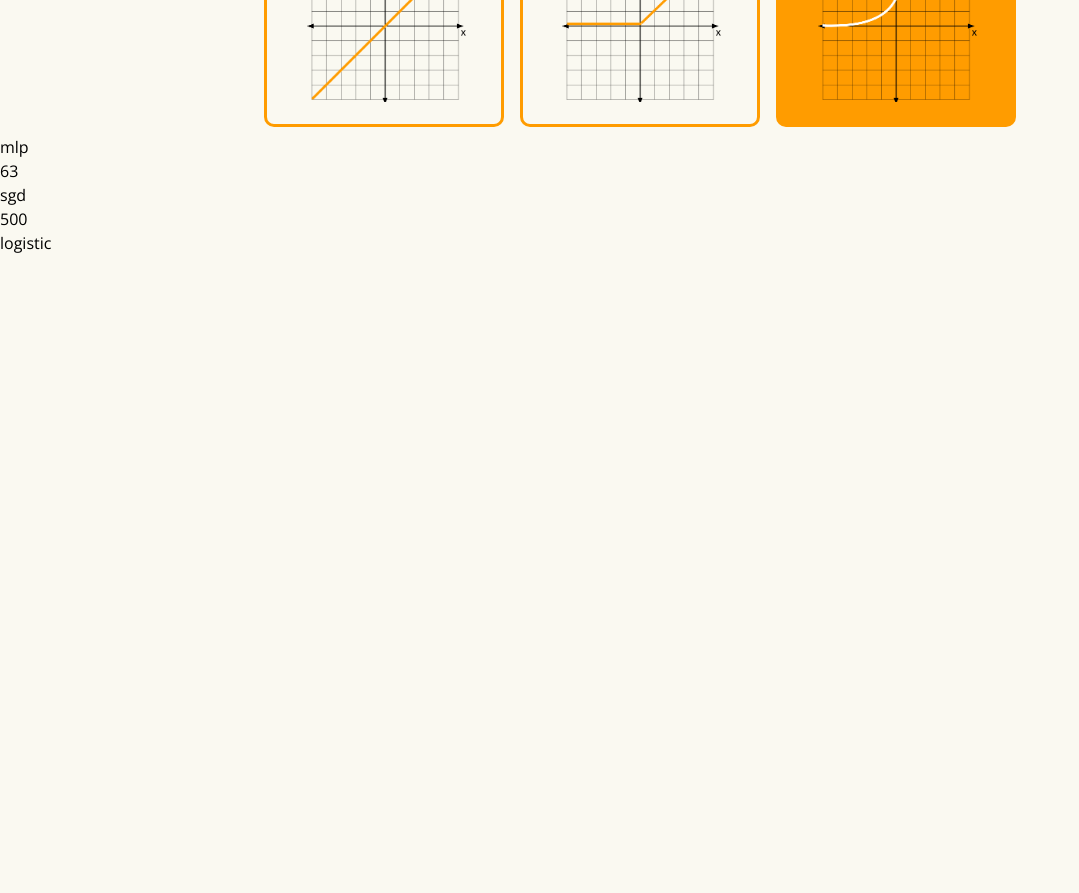
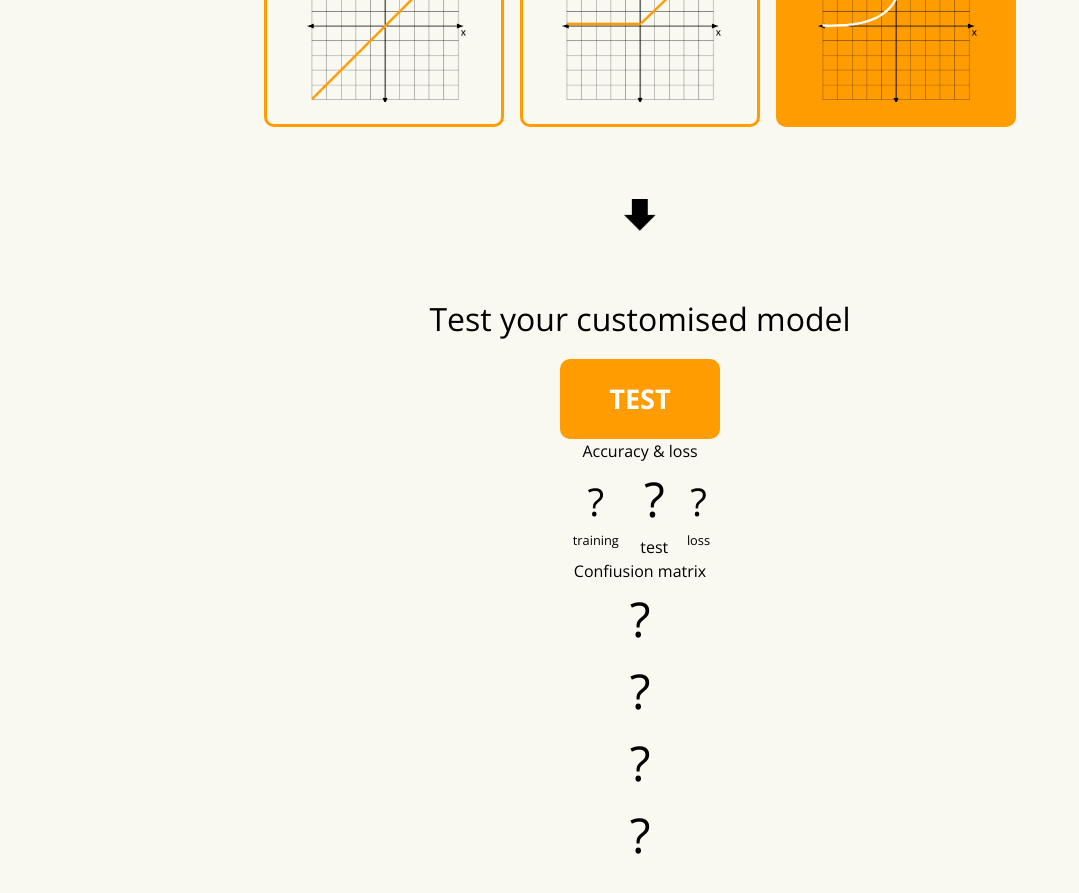
Before and after one commit to tomek1421/NeuralNetworkTextClassification, a React (Create React App) app in the folder frontend/neural-network/: page /model in a window 1280 px wide. Shown: the part 3060-3953 px from the top of the page, without its empty margins (0-1079 px from the left). Before the commit the page ends 3315 px from the top, so only its background shows below. Built offline with nearby package versions, Linux system fonts and the light colour scheme.

Commit message:
model results

```diff
--- a/frontend/neural-network/package.json
+++ b/frontend/neural-network/package.json
@@ -12,6 +12,7 @@
     "@testing-library/user-event": "^13.5.0",
     "axios": "^1.6.8",
     "react": "^18.3.1",
+    "react-countup": "^6.5.3",
     "react-dom": "^18.3.1",
     "react-scripts": "5.0.1",
     "styled-components": "^6.1.10",
--- /dev/null
+++ b/frontend/neural-network/src/components/ModelResult.js
@@ -0,0 +1,95 @@
+import React from "react"
+import CountUp from 'react-countup';
+
+export function ModelResult({ result, disableStyles, loading, data }) {
+
+    function accuracyStyle(accuracy) {
+        if (accuracy < 0) {
+            return ""
+        } else if (accuracy > 0 && accuracy < 60) {
+            return "weak-result"
+        } else if (accuracy > 60 && accuracy < 70) {
+            return "medium-result"
+        } else if (accuracy >= 70 && accuracy < 80) {
+            return "good-result"
+        } else if (accuracy >= 80 && accuracy < 90) {
+            return "great-result"
+        } else {
+            return "perfect-result"
+        }
+    }
+
+    const accuracyTestStyle = accuracyStyle(result.test_accuracy)
+    const accuracyTrainingStyle = accuracyStyle(result.training_accuracy)
+
+    const questionmarkStyles = loading ? "text-[3rem] bounce" : "text-[3rem] "
+
+    return (
+        <div className="flex flex-col items-center mb-[10rem]">
+            <h3>Accuracy & loss</h3>
+            <div className="flex gap-[1rem]">
+                <div className={`model-result-box ${accuracyTrainingStyle} scale-[0.8]`}>
+                    <div className="flex flex-col items-center">
+                        <div className={`circle ${accuracyTrainingStyle}-circle`} >
+                            {
+                                result.training_accuracy === -1 ? <div className={`${questionmarkStyles}1`}>?</div>
+                                : <div><CountUp end={result.training_accuracy} duration={3}/>%</div>
+                            }
+                        </div>
+                        <div className="model-result-desc" >training</div>
+                    </div>
+                </div>
+
+                <div className={`model-result-box ${accuracyTestStyle}`}>
+                    <div className="flex flex-col items-center">
+                        <div className={`circle ${accuracyTestStyle}-circle`} >
+                            {
+                                result.test_accuracy === -1 ? <div className={`${questionmarkStyles}2`}>?</div>
+                                : <div><CountUp end={result.test_accuracy} duration={3}/>%</div>
+                            }
+                        </div>
+                        <div className="model-result-desc" >test</div>
+                    </div>
+                </div>
+
+                <div className={`model-loss-box ${disableStyles} scale-[0.8]`}>
+                    <div className="flex flex-col items-center">
+                        <div className="loss" >
+                            {
+                                data.algorithm === "mlp" ?
+                                    result.loss === -1 ? <div className={`${questionmarkStyles}3`}>?</div>
+                                    : <div><CountUp end={result.loss} decimals={2}
+                                    decimal="." duration={3}/></div>
+                                : <div>N/A</div>
+                            }
+                        </div>
+                        <div className="model-result-desc" >loss</div>
+                    </div>
+                </div>
+            </div>
+            <h3>Confiusion matrix</h3>
+            <div className="matrix">
+                {
+                    result.matrix[0][0] === -1 ?
+                    <div className="matrix-field" ><div className={`${questionmarkStyles}1`} >?</div></div> :
+                    <div className="matrix-field" >{result.matrix[0][0]}</div>
+                }
+                {
+                    result.matrix[0][1] === -1 ?
+                    <div className="matrix-field" ><div className={`${questionmarkStyles}3`} >?</div></div> :
+                    <div className="matrix-field" >{result.matrix[0][1]}</div>
+                }
+                {
+                    result.matrix[1][0] === -1 ?
+                    <div className="matrix-field" ><div className={`${questionmarkStyles}3`} >?</div></div> :
+                    <div className="matrix-field" >{result.matrix[1][0]}</div>
+                }
+                {
+                    result.matrix[1][1] === -1 ?
+                    <div className="matrix-field" ><div className={`${questionmarkStyles}1`} >?</div></div> :
+                    <div className="matrix-field" >{result.matrix[1][1]}</div>
+                }
+            </div>
+        </div>
+    )
+}
--- a/frontend/neural-network/src/pages/Model.js
+++ b/frontend/neural-network/src/pages/Model.js
@@ -8,8 +8,11 @@ import { LayersInput } from "../components/LayersInput"
 import { SolverInput } from "../components/SolverInput"
 import { IterationInput } from "../components/IterationInput"
 import { ActivationInput } from "../components/ActivationInput"
+import axios from 'axios'
+import { ModelResult } from "../components/ModelResult"
 
 export function Model() {
+    const uri = "http://127.0.0.1:5000"
 
     const [data, setData] = React.useState({
         algorithm: "mlp",
@@ -19,6 +22,15 @@ export function Model() {
         activation: "logistic"
     })
 
+    const [result, setResult] = React.useState({
+        training_accuracy: -1,
+        test_accuracy: -1,
+        loss: -1,
+        matrix: [[-1,-1], [-1,-1]]
+    })
+
+    const [loading, setLoading] = React.useState(false)
+
     function handleChange(event) {
         const { name, value } = event.target
         setData((prev) => {
@@ -27,6 +39,28 @@ export function Model() {
                 [name]: value
             }
         })
+    }
+
+    function handleSubmit(event) {
+        event.preventDefault()
+        setLoading(true)
+        setResult({
+            training_accuracy: -1,
+            test_accuracy: -1,
+            loss: -1,
+            matrix: [[-1, -1], [-1, -1]]
+        })
+        setTimeout(() => {
+            axios.post(`${uri}/model/test`, data)
+            .then(msg => {
+                setResult(msg.data)
+                console.log(msg.data)
+                setLoading(false)
+            })
+            .catch(err => {
+                console.log(err)
+            })
+        }, 3000)
     }
 
     const disableStyles = data.algorithm !== "mlp" ? "z-[-1] opacity-50" : ""
@@ -41,7 +75,7 @@ export function Model() {
                 <img className="w-[7rem]" src={arrows} />
             </div>
             <div>
-                <form>
+                <form onSubmit={handleSubmit} >
                     <div className="flex flex-col items-center">
                         <div>
                             <h2>Neural network</h2>
@@ -83,13 +117,19 @@ export function Model() {
                             <h2>Activation function</h2>
                         </div>
                         <ActivationInput activation={data.activation} handleChange={handleChange} disableStyles={disableStyles} />
+
+                        <div className="arrow-icon-box">
+                            <img className="arrow-icon" src={arrow} />
+                        </div>
+
+                        <div className="model-input-header">
+                            <h2>Test your customised model</h2>
+                        </div>
+                        <button className="btn" >test</button>
                     </div>
                 </form>
-                <div>{data.algorithm}</div>
-                <div>{data.layers}</div>
-                <div>{data.solver}</div>
-                <div>{data.iterations}</div>
-                <div>{data.activation}</div>
+
+                <ModelResult result={result} disableStyles={disableStyles} loading={loading} data={data} />
             </div>
         </div>
     )
```
Also changed, not shown: 1 other file (tests, documents, lock files or other folders).
